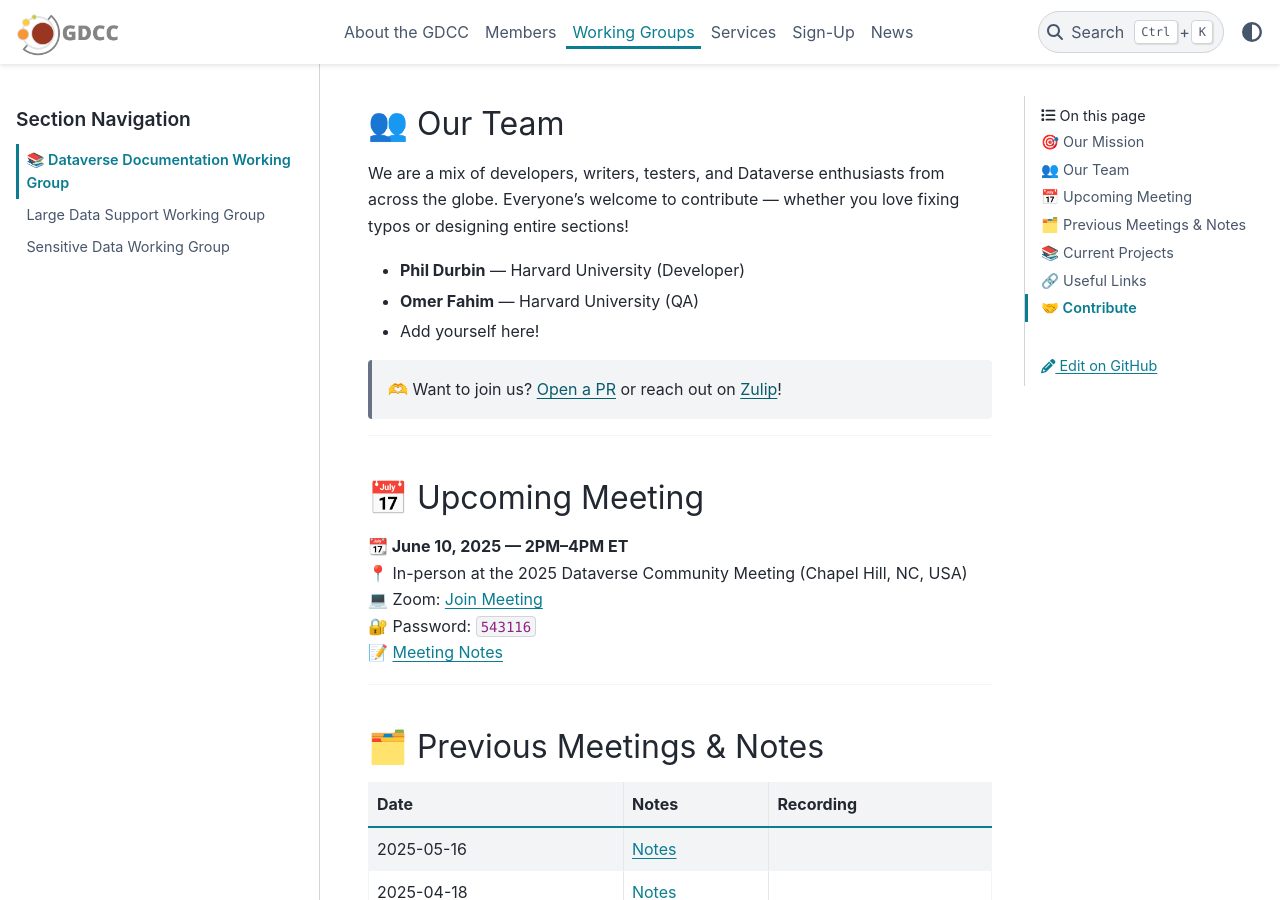
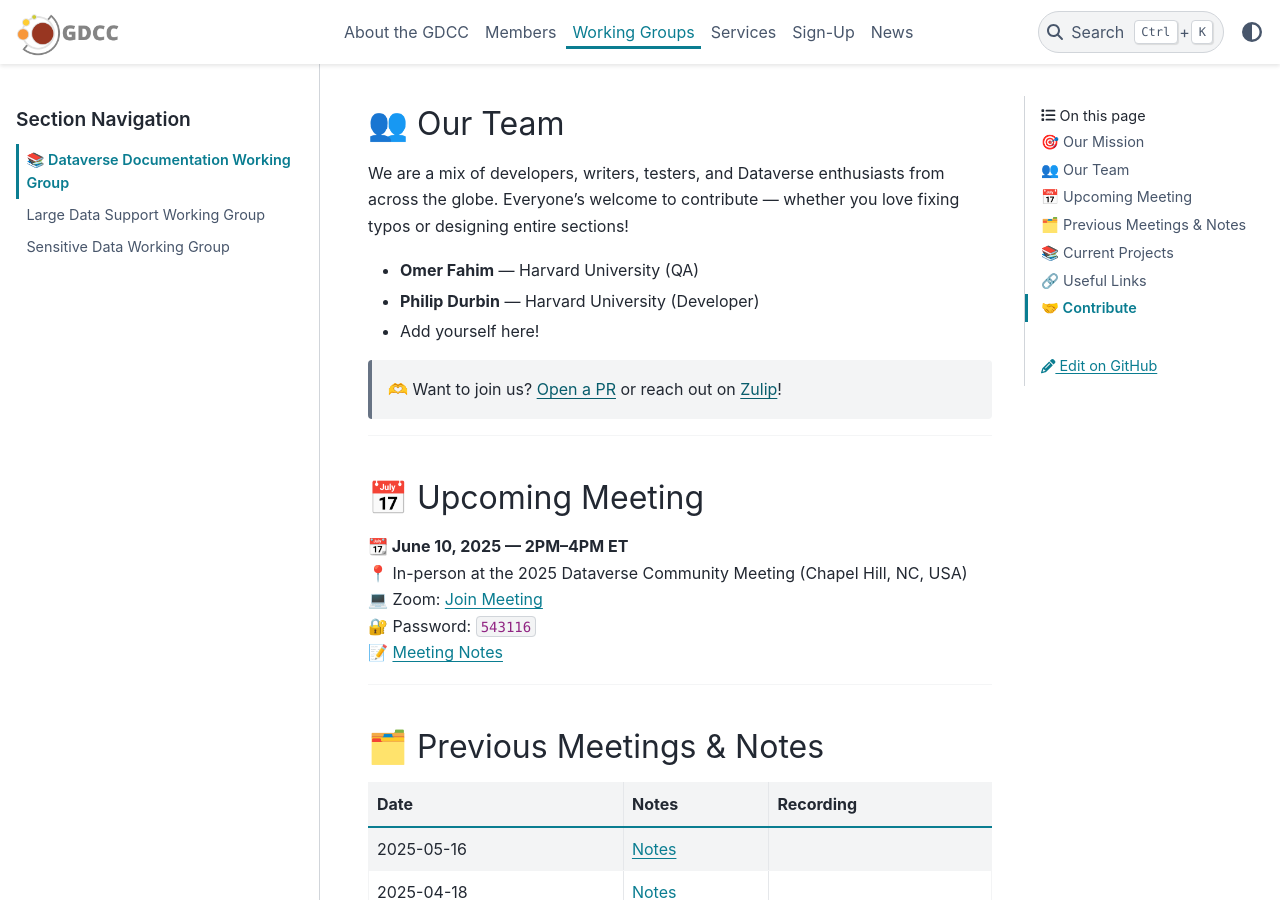
Before and after one commit to gdcc/www.gdcc.io, a Sphinx documentation site: the page built from source/working-groups/documentation.md, in a window 1280 px wide and 900 px high, scrolled down 696 px. Built offline with Sphinx 7.4.7 and the PyData theme 0.15.4, drawn with Linux system fonts in a browser that asks for light colours.

Commit message:
Update source/working-groups/documentation.md
Co-authored-by: Philip Durbin <philip_durbin@harvard.edu>

```diff
--- a/source/working-groups/documentation.md
+++ b/source/working-groups/documentation.md
@@ -21,8 +21,8 @@
 
 We are a mix of developers, writers, testers, and Dataverse enthusiasts from across the globe. Everyone's welcome to contribute — whether you love fixing typos or designing entire sections!
 
-- **Phil Durbin** — Harvard University (Developer)
 - **Omer Fahim** — Harvard University (QA)
+- **Philip Durbin** — Harvard University (Developer)
 - Add yourself here!
 
 > 🫶 Want to join us? [Open a PR](https://github.com/gdcc/www.gdcc.io) or reach out on [Zulip](https://dataverse.zulipchat.com/#narrow/channel/446770-docs)!
```
